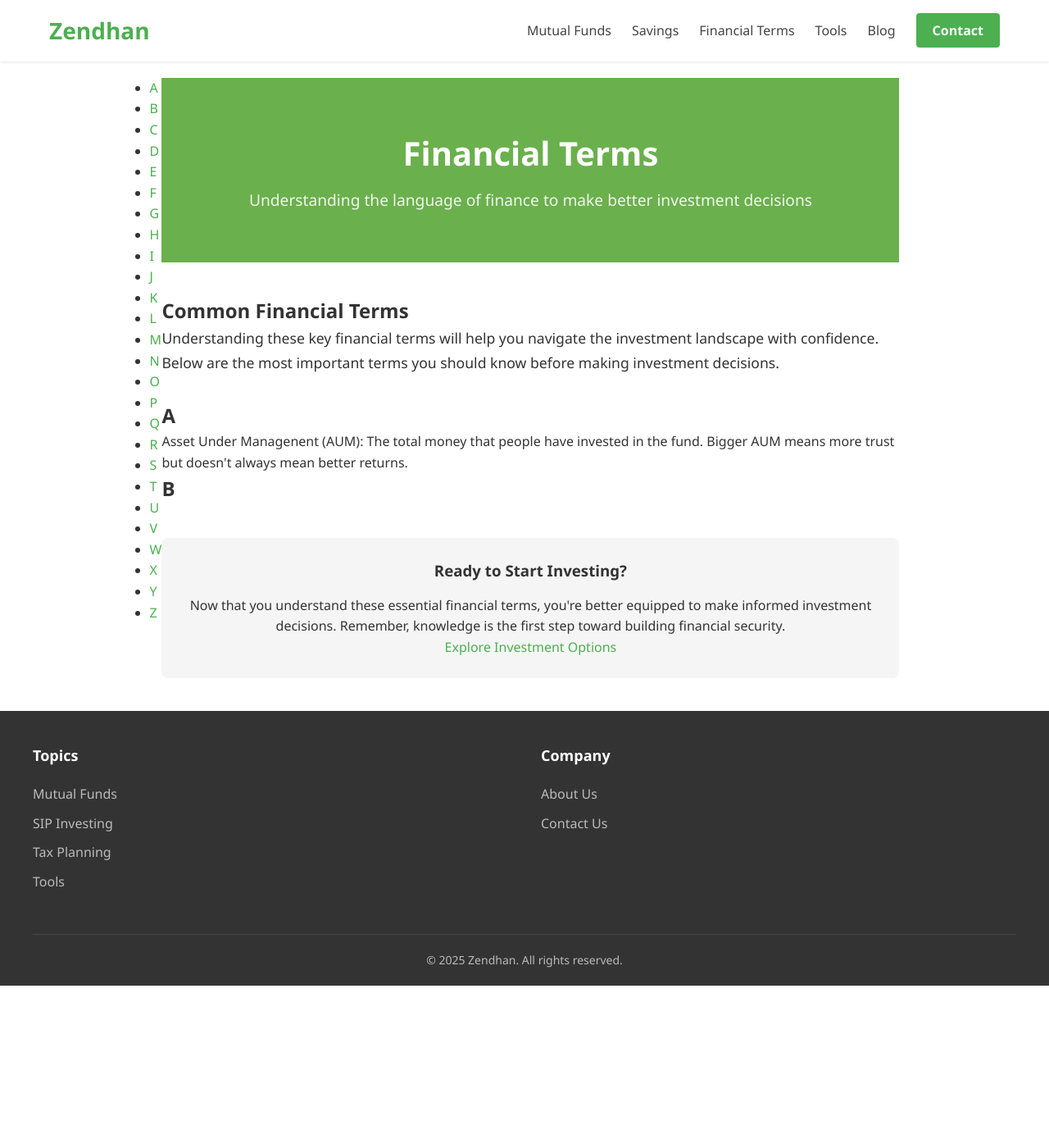
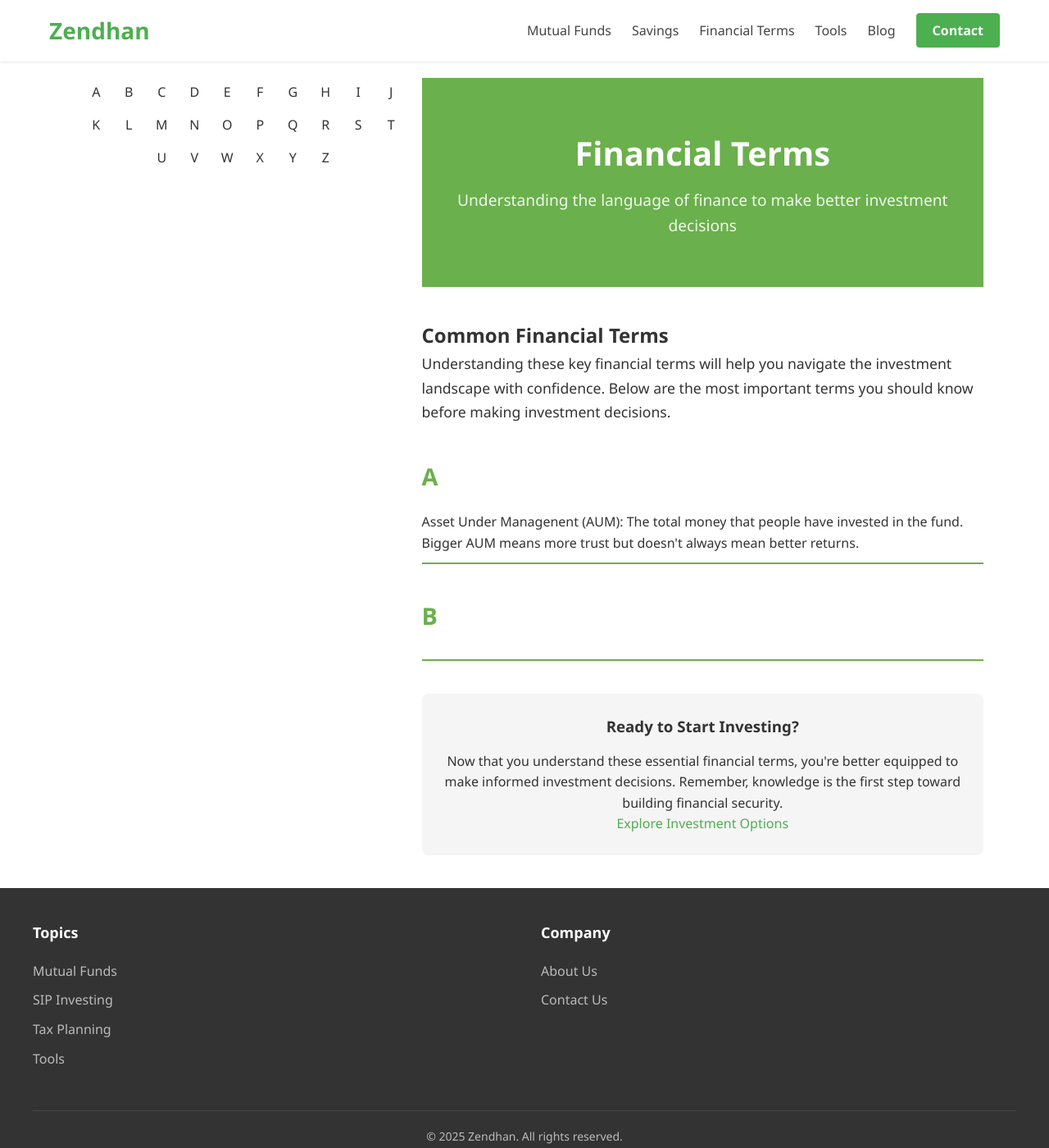
Before and after one commit to nandan11/zendhan, a Jekyll site: the page built from financial-terms.html, in a window 1280 px wide and 1400 px high. Shown: the whole window at 82% size. Built offline with Jekyll 4.4.1, drawn with Linux system fonts in a browser that asks for light colours.

Commit message:
Update financial-terms.css

```diff
--- a/assets/css/financial-terms.css
+++ b/assets/css/financial-terms.css
@@ -229,3 +229,94 @@
     font-size: 1.2rem;
   }
 }
+
+----
+.alphabet-nav {
+  max-width: 900px;
+  margin: 0 auto 30px;
+  background-color: #f9f9f9;
+  border-radius: 8px;
+  padding: 15px;
+  box-shadow: 0 2px 4px rgba(0, 0, 0, 0.1);
+}
+
+.alphabet-nav ul {
+  display: flex;
+  flex-wrap: wrap;
+  justify-content: center;
+  gap: 5px;
+  list-style: none;
+  padding: 0;
+  margin: 0;
+}
+
+.alphabet-nav li {
+  margin: 0;
+}
+
+.alphabet-nav a {
+  display: flex;
+  align-items: center;
+  justify-content: center;
+  width: 35px;
+  height: 35px;
+  font-size: 16px;
+  color: #333;
+  text-decoration: none;
+  border-radius: 50%;
+  transition: all 0.3s ease;
+}
+
+.alphabet-nav a:hover {
+  background-color: #6ab04c;
+  color: white;
+}
+
+.alphabet-nav a.active {
+  background-color: #6ab04c;
+  color: white;
+}
+
+.alphabet-nav a.disabled {
+  color: #ccc;
+  cursor: default;
+}
+
+.alphabet-nav a.disabled:hover {
+  background-color: transparent;
+  color: #ccc;
+}
+
+/* Section headers for each alphabet */
+.alphabet-section {
+  margin-top: 40px;
+  border-bottom: 2px solid #6ab04c;
+  padding-bottom: 10px;
+}
+
+.alphabet-section h2 {
+  color: #6ab04c;
+  font-size: 1.8rem;
+  margin-bottom: 20px;
+}
+
+/* Responsive adjustments */
+@media (max-width: 768px) {
+  .alphabet-nav a {
+    width: 30px;
+    height: 30px;
+    font-size: 14px;
+  }
+}
+
+@media (max-width: 480px) {
+  .alphabet-nav ul {
+    gap: 3px;
+  }
+
+  .alphabet-nav a {
+    width: 25px;
+    height: 25px;
+    font-size: 12px;
+  }
+}
```
